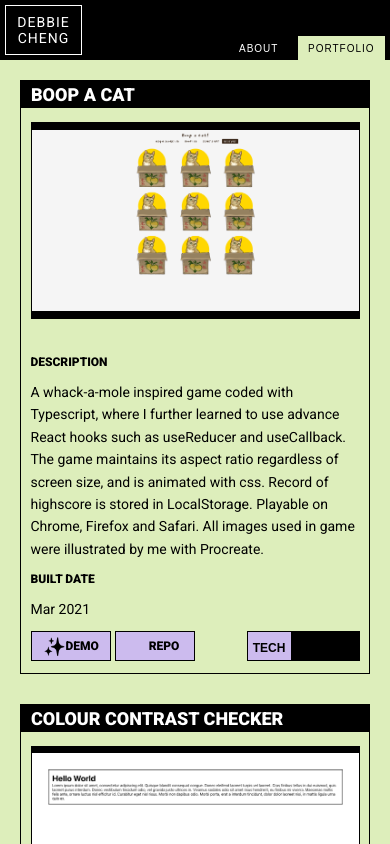
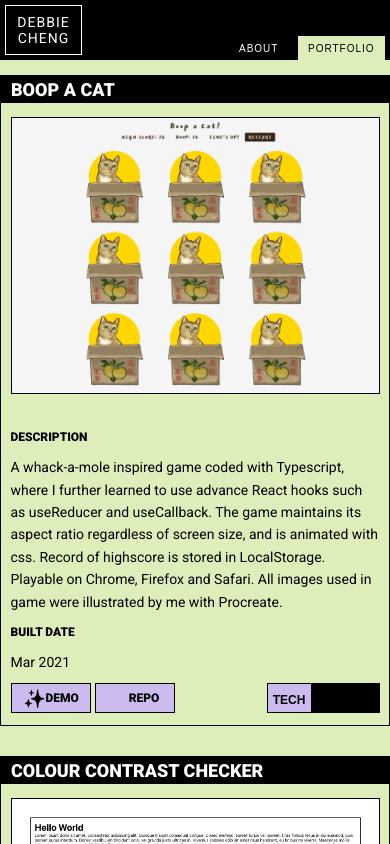
Before and after one commit to debccheng/debccheng.github.io, a React (Create React App) app: page / in a window 390 px wide. Both pictures are taken after a click on the button "PORTFOLIO". Shown: the top 844 px of the page. Built offline with nearby package versions, Linux system fonts and the light colour scheme; some icons are missing.

Commit message:
Added media query

```diff
--- a/src/pages/Portfolio.module.css
+++ b/src/pages/Portfolio.module.css
@@ -2,6 +2,12 @@
 .wrapper {
   display: flex;
   flex-direction: column;
-  margin: 5px 20px 0 20px;
+  margin-top: 70px;
   justify-content: center;
 }
+
+@media screen and (max-width: 675px) {
+  .wrapper {
+    margin-top: 0;
+  }
+}
```
Also changed, not shown: src/pages/Portfolio.js (+10 -2 lines).
